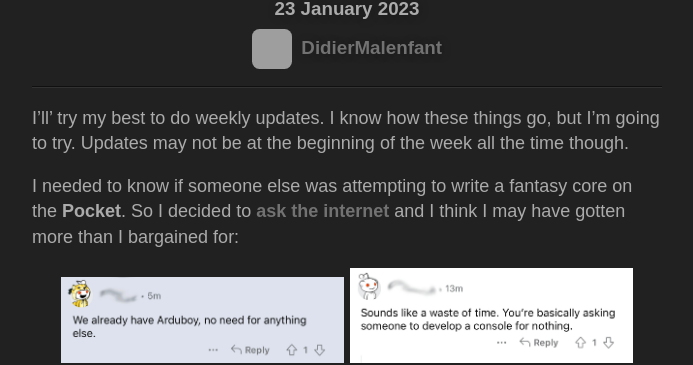
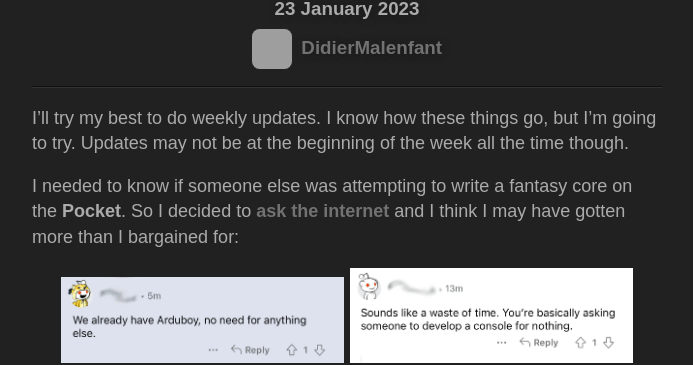
Before and after one commit to ProjectFreedomGaming/Website, a Jekyll site: the page built from _posts/2023-01-23-tracing-bullets.md, in a window 1280 px wide and 900 px high. Shown: the part 316-681 px from the top of the window, without its empty margins (293-986 px from the left). Built offline with Jekyll 4.4.1, drawn with Linux system fonts in a browser that asks for light colours; comment, search, counter and statistics services are not loaded; grey boxes are pictures that could not be loaded.

Commit message:
Fixed typo

```diff
--- a/_posts/2023-01-23-tracing-bullets.md
+++ b/_posts/2023-01-23-tracing-bullets.md
@@ -3,7 +3,7 @@ title: Tracing bullets
 author: DidierMalenfant
 redirect_from: /blog/tracing-bullets
 ---
-I'll' try my best to do weekly updates. I know how these things go, but I'm going to try. Updates may not be at the beginning of the week all the time though.
+I'll try my best to do weekly updates. I know how these things go, but I'm going to try. Updates may not be at the beginning of the week all the time though.
 
 I needed to know if someone else was attempting to write a fantasy core on the **Pocket**. So I decided to [ask the internet](https://www.reddit.com/r/AnaloguePocket/comments/10csl4g/anyone_working_on_a_custom_open_source_console/) and I think I may have gotten more than I bargained for:
 
```
